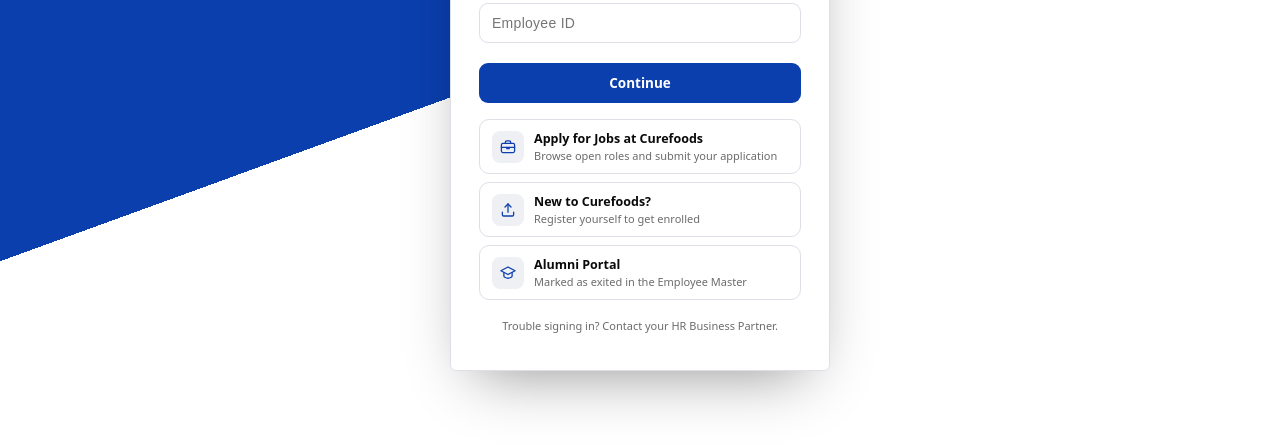
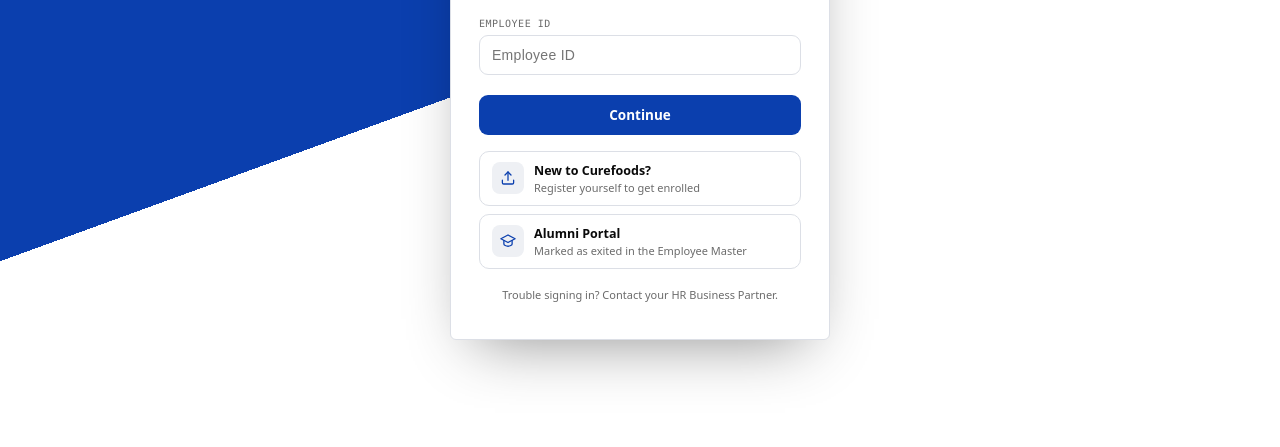
Before and after one commit to prastha-prog/curefoods-ess, a plain HTML site: page index.html in a window 1280 px wide. Shown: the part 321-768 px from the top of the page. Drawn offline with Linux system fonts and the light colour scheme.

Commit message:
Remove Apply for Jobs from the sign-in page (moves to the Careers page)
Co-Authored-By: Claude Sonnet 5.5 <noreply@anthropic.com>
Claude-Session: https://claude.ai/code/session_01LSWxEbPpPnSMdGpsAQgLXq

```diff
--- a/index.html
+++ b/index.html
@@ -1,4 +1,4 @@
-<!doctype html><html><head><meta http-equiv="Content-Security-Policy" content="default-src 'none'; script-src 'sha256-0fb9gALQdM/FN5sD3sgGB09ZTubGeTHIc3C3CvBNZDc='; style-src 'unsafe-inline' https://fonts.googleapis.com; font-src https://fonts.gstatic.com; img-src data: blob:; connect-src https://script.google.com https://script.googleusercontent.com; frame-src blob:; object-src 'none'; base-uri 'none'; form-action 'none'"><meta name="referrer" content="no-referrer"><meta charset=utf8><meta name=viewport content="width=device-width,initial-scale=1"><style>:root{color-scheme:light}body{margin:0;padding:0;font:14px -apple-system,BlinkMacSystemFont,sans-serif;background:#fff;color:#000}img{max-width:100%}[hidden]:not([hidden=until-found i]){display:none!important}
+<!doctype html><html><head><meta http-equiv="Content-Security-Policy" content="default-src 'none'; script-src 'sha256-hphHZtxAGr34GMb3G6gjJ5OkhapUYht6mmjfsKw+vzs='; style-src 'unsafe-inline' https://fonts.googleapis.com; font-src https://fonts.gstatic.com; img-src data: blob:; connect-src https://script.google.com https://script.googleusercontent.com; frame-src blob:; object-src 'none'; base-uri 'none'; form-action 'none'"><meta name="referrer" content="no-referrer"><meta charset=utf8><meta name=viewport content="width=device-width,initial-scale=1"><style>:root{color-scheme:light}body{margin:0;padding:0;font:14px -apple-system,BlinkMacSystemFont,sans-serif;background:#fff;color:#000}img{max-width:100%}[hidden]:not([hidden=until-found i]){display:none!important}
 /* polish */
 .lhint:empty{display:none}
 .ijp-main .n{color:var(--ink)}
@@ -350,10 +350,6 @@ button{font-family:inherit}
     <p class="lhint" id="modeHint" style="margin-top:14px"></p>
 
     <div class="login-alt">
-      <button class="alt-btn" id="jobsBtn">
-        <div class="alt-ic"><svg width="18" height="18" viewBox="0 0 24 24" fill="none" stroke="currentColor" stroke-width="1.7" stroke-linecap="round" stroke-linejoin="round" aria-hidden="true"><rect x="3.2" y="7.2" width="17.6" height="12.2" rx="2"/><path d="M8.5 7.2V5.6a1.8 1.8 0 0 1 1.8-1.8h3.4a1.8 1.8 0 0 1 1.8 1.8v1.6"/><path d="M3.2 12.5h17.6"/><path d="M10.4 12.5v1.7h3.2v-1.7"/></svg></div>
-        <div><div class="alt-title">Apply for Jobs at Curefoods</div><div class="alt-sub">Browse open roles and submit your application</div></div>
-      </button>
       <button class="alt-btn" id="preHireBtn">
         <div class="alt-ic"><svg width="18" height="18" viewBox="0 0 24 24" fill="none" stroke="currentColor" stroke-width="1.7" stroke-linecap="round" stroke-linejoin="round" aria-hidden="true"><path d="M12 4v11"/><path d="M8 8l4-4 4 4"/><path d="M4.5 15v3.2c0 1 .8 1.8 1.8 1.8h11.4c1 0 1.8-.8 1.8-1.8V15"/></svg></div>
         <div><div class="alt-title">New to Curefoods?</div><div class="alt-sub">Register yourself to get enrolled</div></div>
@@ -662,7 +658,7 @@ function openApply(id){
     };
   });
 }
-$('jobsBtn').onclick = function(){ openCareers(); };
+/* Apply for jobs now lives on the Careers page */
 var PAYSLIP_PUBLIC_URL = 'https://script.google.com/macros/s/AKfycbxRwpkJt1JzuqdA0kaFjhI9KLZVvXVe3fkkNtVJp9zPPxYkj_PvgLZSPEg4VX25ugwGsw/exec';
 $('alumniBtn').onclick = function(){
   modal('<h4>Alumni</h4><p>The Alumni Portal is on its way. If you were a NAPS apprentice, you can still download your stipend slips with your Employee ID and date of birth.</p>'+
```
